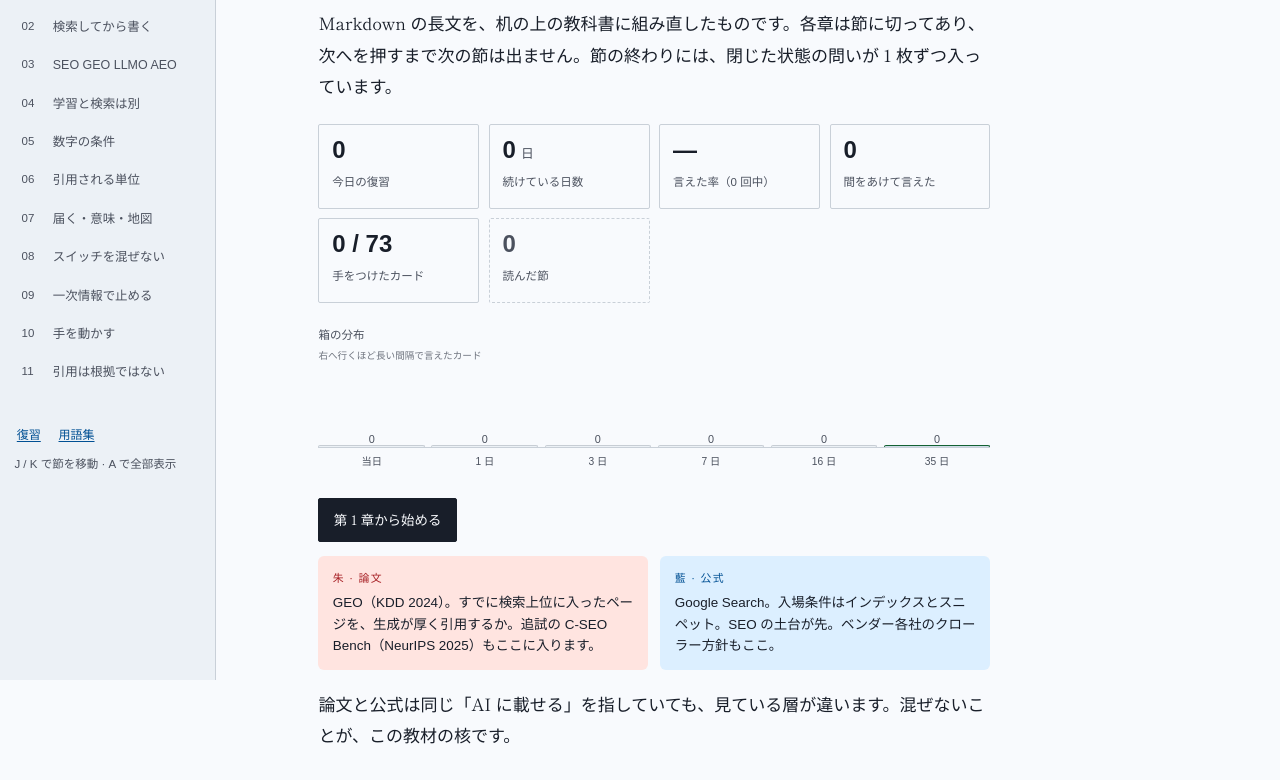
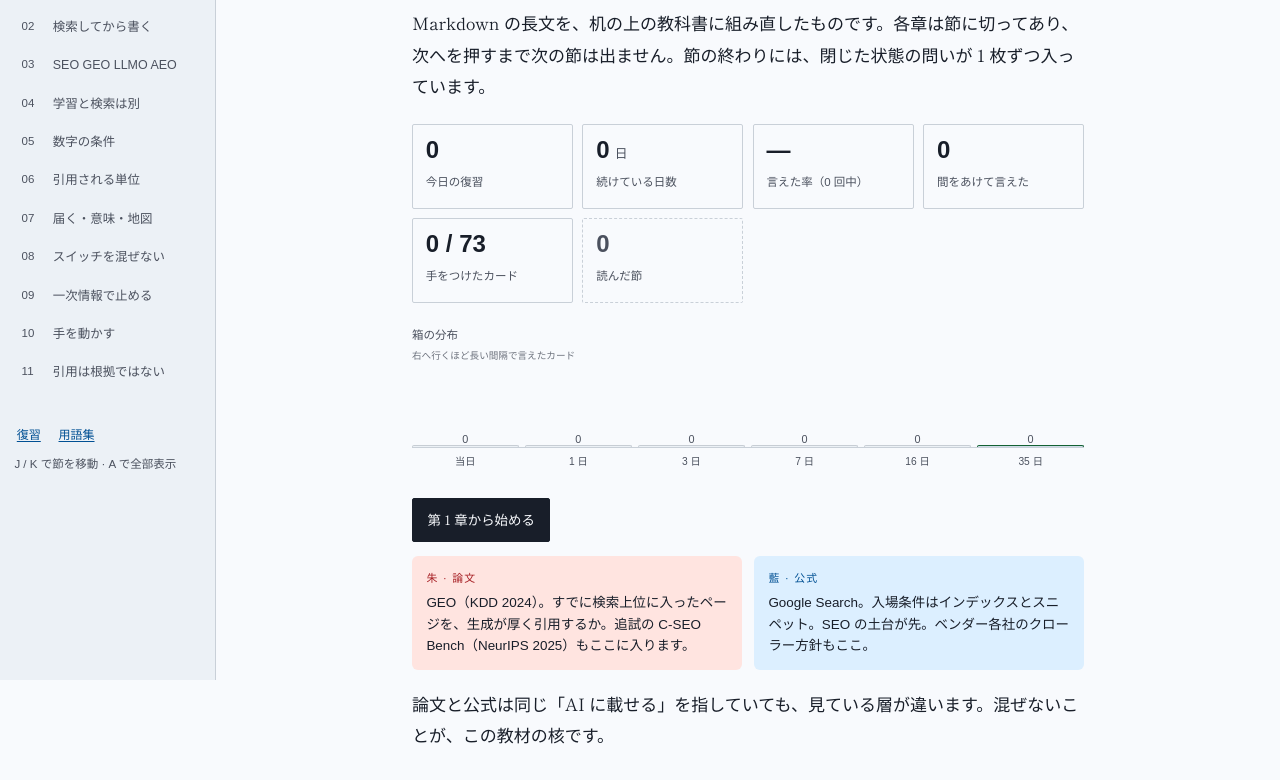
Before and after one commit to chun-mura/learn-llmo, a plain HTML site: page site/index.html in a window 1280 px wide. Shown: the part 120-900 px from the top of the page. Drawn offline with Linux system fonts and the light colour scheme; a web font is replaced by a local one.

Commit message:
Center the reading column instead of pinning it to the left
The stage's inline padding was 8vw, so it grew with the viewport while
the column itself stayed at --measure. Past roughly 1440px the text sat
well left of center with several hundred pixels idle on the right.

Cap that padding and center .view instead. The column width, --measure,
and the left-edge alignment between blocks are all untouched, so this
moves the column without changing how it reads. Blocks that had no cap
of their own — the home dashboard tiles and the box distribution — now
stop at 42rem rather than stretching the full width.

Scoped to min-width 861px; below that the rail moves to the top and the
existing full-width layout is unchanged.

Co-Authored-By: Claude Opus 5 (1M context) <noreply@anthropic.com>

```diff
--- a/site/css/learn.css
+++ b/site/css/learn.css
@@ -1240,6 +1240,20 @@ body.is-finish .lesson-head .goal {
   margin-left: 0.3rem;
 }
 
+/* 読み列を、レールの右に残った領域の中央に置く。列幅そのものは変えない。
+   8vw の左右パディングは画面幅に比例して伸びるため、上限を付けて中央寄せに任せる。
+   860px 以下ではレールが上に回るので、この段だけを対象にする。 */
+@media (min-width: 861px) {
+  .stage {
+    padding-inline: clamp(1.5rem, 8vw, 3.5rem);
+  }
+
+  .view {
+    max-width: 42rem;
+    margin-inline: auto;
+  }
+}
+
 @media (max-width: 860px) {
   .desk {
     grid-template-columns: 1fr;
```
